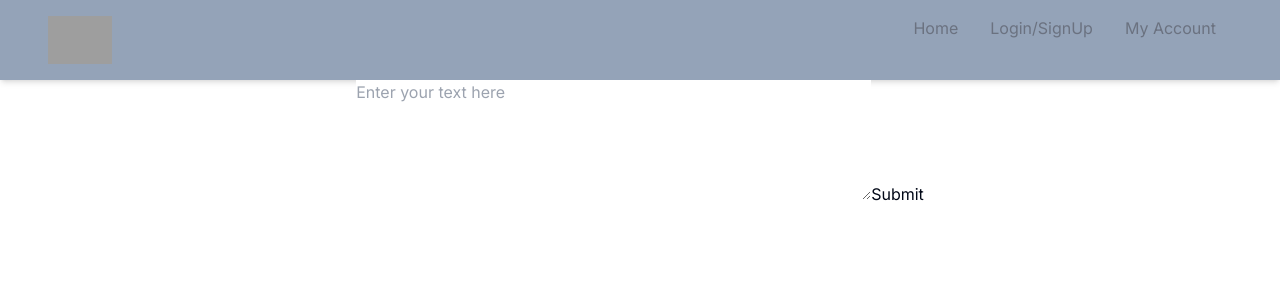
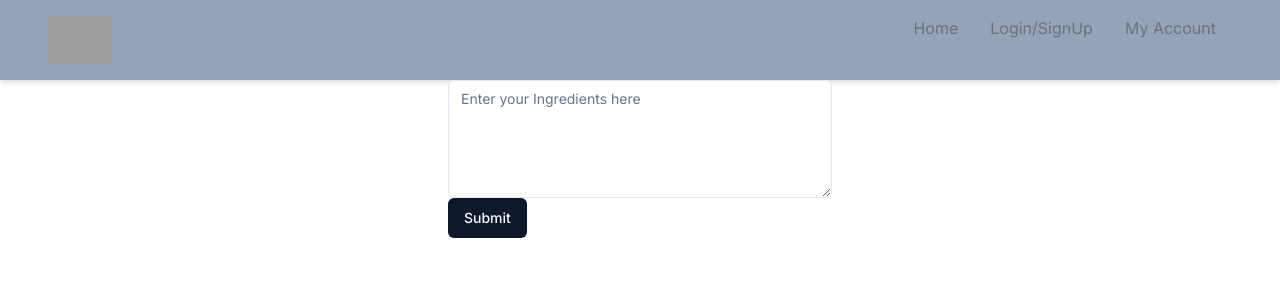
Before and after one commit to Mobiance/cuisine-cycle, a Next.js app: page / in a window 1280 px wide. Shown: the top 300 px of the page. Built offline with nearby package versions, Linux system fonts and the light colour scheme; grey boxes are pictures that could not be loaded.

Commit message:
update api key

```diff
--- a/app/_components/search-recipe.jsx
+++ b/app/_components/search-recipe.jsx
@@ -1,5 +1,7 @@
 // components/SearchRecipes.js
 
+import { Textarea } from "@/components/ui/textarea";
+import { Button } from "@/components/ui/button";
 import React, { useState } from "react";
 import axios from "axios";
 
@@ -20,7 +22,7 @@ const SearchRecipes = () => {
         {
           params: { q: text },
           headers: {
-            "x-rapidapi-key": process.env.PROJECT_API_KEY,
+            "x-rapidapi-key": process.env.NEXT_PUBLIC_PROJECT_API_KEY,
             "x-rapidapi-host": "tasty.p.rapidapi.com",
             "Content-Type": "application/json",
             "Accept": "application/json",
@@ -41,18 +43,18 @@ const SearchRecipes = () => {
   };
 
   return (
-    <div>
-      <form onSubmit={handleSubmit}>
-        <textarea
+    <div className="flex flex-col w-full items-center justify-center">
+      <form onSubmit={handleSubmit} className="w-96">
+        <Textarea
           value={text}
           onChange={handleChange}
-          placeholder="Enter your text here"
+          placeholder="Enter your Ingredients here"
           rows={5}
           cols={50}
         />
-        <button type="submit" disabled={loading}>
+        <Button type="submit" disabled={loading}>
           {loading ? "Loading..." : "Submit"}
-        </button>
+        </Button>
       </form>
       {error && <div>{error}</div>}
       {response && (
```
